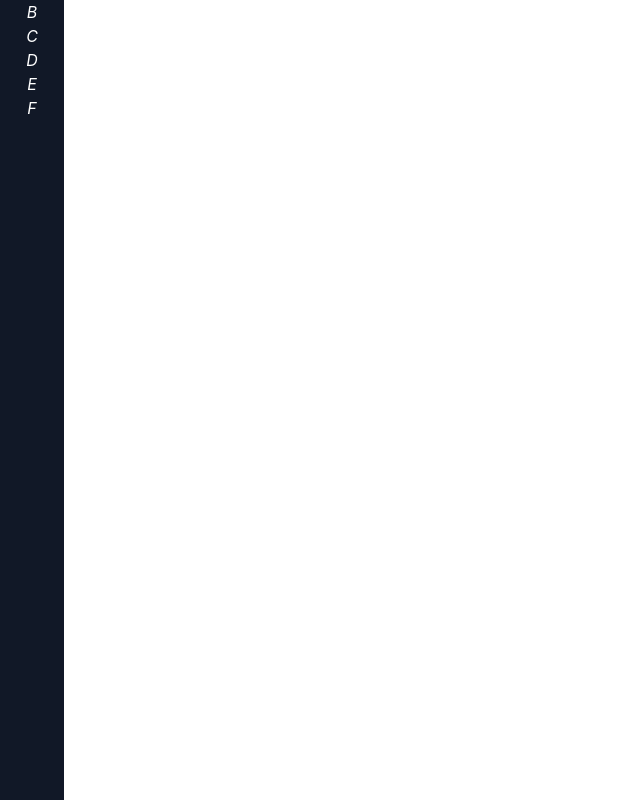
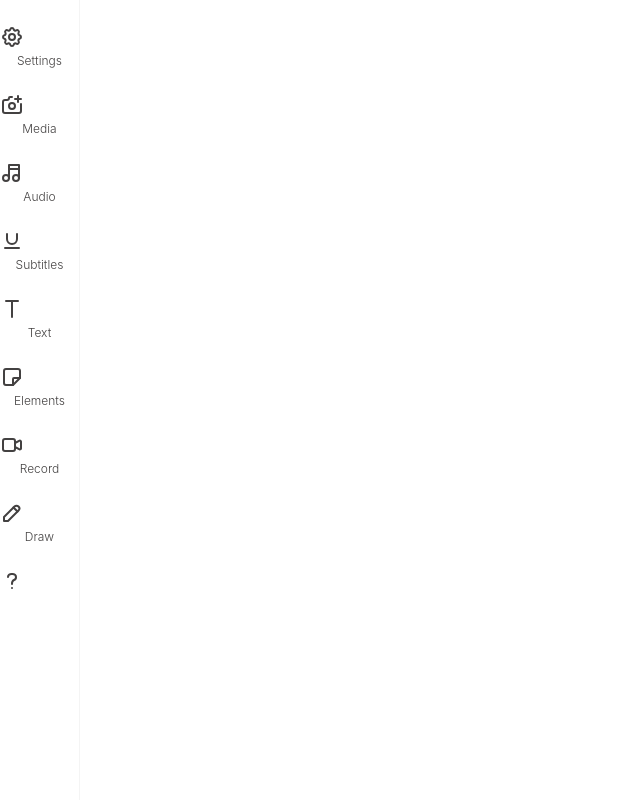
Before and after one commit to wilfred05777/video-builder-app, a React (Vite) app: page / in a window 1280 px wide. Shown: the whole page, without its empty margins (0-640 px from the left). Built offline with nearby package versions, Linux system fonts and the light colour scheme.

Commit message:
navbar initial style

```diff
--- a/src/components/sidenav/SideNav.tsx
+++ b/src/components/sidenav/SideNav.tsx
@@ -3,35 +3,59 @@ import React from "react";
 import "./sideNav.scss";
 // icons react-icons
 import { BsPlus, BsFillLightningFill, BsGearFill } from "react-icons/bs";
-import { FaFire, FaPoo } from "react-icons/fa";
+import { FaFire, FaPoo, FiSettings } from "react-icons/fa";
+import { TbCameraPlus, TbLetterT, TbMusic, TbNote, TbPencil, TbQuestionMark, TbSettings, TbUnderline, TbVideo } from "react-icons/tb";
 
 const SideNav = () => {
   return (
-    <div className="sidenav  dark:bg-gray-900 shadow-lg">
-      {/* <i>A</i> */}
-      <SideNavIcons icon={<FaFire size="28" />} />
-      {/* <Divider /> */}
-      <i>B</i>
-      <i>C</i>
-      <i>D</i>
-      <i>E</i>
-      <i>F</i>
+    <div className="sidenav">
+      <div className="icons">
+          <div className="iconsItem">
+            <TbSettings className="icon" size={24} />
+            <span className="iconText">Settings</span>
+          </div>
+          <div className="iconsItem">
+            <TbCameraPlus className="icon" size={24} />
+            <span className="iconText">Media</span>
+          </div>
+          <div className="iconsItem">
+            <TbMusic className="icon" size={24} />
+            <span className="iconText">Audio</span>
+          </div>
+          <div className="iconsItem">
+            <TbUnderline className="icon" size={24} />
+            <span className="iconText">Subtitles</span>
+          </div>
+          <div className="iconsItem">
+            <TbLetterT className="icon" size={24} />
+            <span className="iconText">Text</span>
+          </div>
+          <div className="iconsItem">
+            <TbNote className="icon" size={24} />
+            <span className="iconText">Elements</span>
+          </div>
+          <div className="iconsItem">
+            <TbVideo className="icon" size={24} />
+            <span className="iconText">Record</span>
+          </div>
+          <div className="iconsItem">
+            <TbPencil className="icon" size={24} />
+            <span className="iconText">Draw</span>
+          </div>
+          <div className="iconsItem">
+            <TbQuestionMark className="icon" size={24} />
+            <span className="iconText"></span>
+          </div>
+      </div>
     </div>
   );
 };
 
-const SideNavIcons = ({
-  icon,
-  text = "tooltip 💡"
-}: {
-  icon: any;
-  text: any;
-}) => {
-  <div className="sidebar-icon group">
-    {icon}
-    <span className="sidebar-tooltip group-hover:scale-100">{text}</span>
-  </div>;
-};
+const SideNavIcon =({icon}) => {
+
+}
+
+
 export default SideNav;
 
 // https://github.com/fireship-io/tailwind-dashboard
--- a/src/components/sidenav/sideNav.scss
+++ b/src/components/sidenav/sideNav.scss
@@ -1,14 +1,57 @@
 .sidenav{
-  color: #fff;
+  padding-top: 20px;
+  color: rgb(67, 65, 65);
+  border-right: 1px rgba(0, 0, 0, 0.042) solid;
   height: 100vh;
-  width: 4rem;
+  width: 80px;
   position: fixed;
-  top: 0px;
-  left: 0px;
-  margin: 0px;
   display: flex;
   flex-direction: column;
-  --tw-bg-opacity: 1;
-  background-color: rgb(17 24 39 / var(--tw-bg-opacity));
   text-align: center;
+  // justify-content: center;
+
+  .icons{
+    display: flex;
+    flex-direction: column;
+
+    justify-content: space-between;
+    gap: 10px;
+
+    .iconsItem{
+      // display: flex;
+      // flex-direction: column;
+      // align-items: center;
+      // gap: 20px 0px;
+      padding: 5px 0px;
+      // border: 1px solid red;
+
+      .icon{
+
+        // padding: 10px;
+        // border-radius: 50px;
+        // background-color: rgba(128, 128, 128, 0.255);
+      }
+
+
+      &:last-of-type{
+        // bottom: 0px;
+        // align-self: flex-end;
+        // vertical-align: bottom;
+        // align-self: flex-end;
+        // padding-top: -20px;
+        // background-color: red;
+      }
+
+
+    }
+    .iconText{
+      display: flex;
+      justify-content: center;
+      font-weight: 300;
+      font-size: 12px;
+      padding-top: 0px;
+
+
+    }
+  }
 }
--- a/tailwind.config.cjs
+++ b/tailwind.config.cjs
@@ -2,7 +2,10 @@
 module.exports = {
   mode: "jit",
   darkMode: false,
-  content: ["./public/**/*.html", "./src/**/*.{js,jsx,ts, tsx}"],
+  content: [
+    // "./public/**/*.html",
+    "./src/**/*.{js,jsx,ts, tsx}"
+  ],
   theme: {
     extend: {}
   },
```
